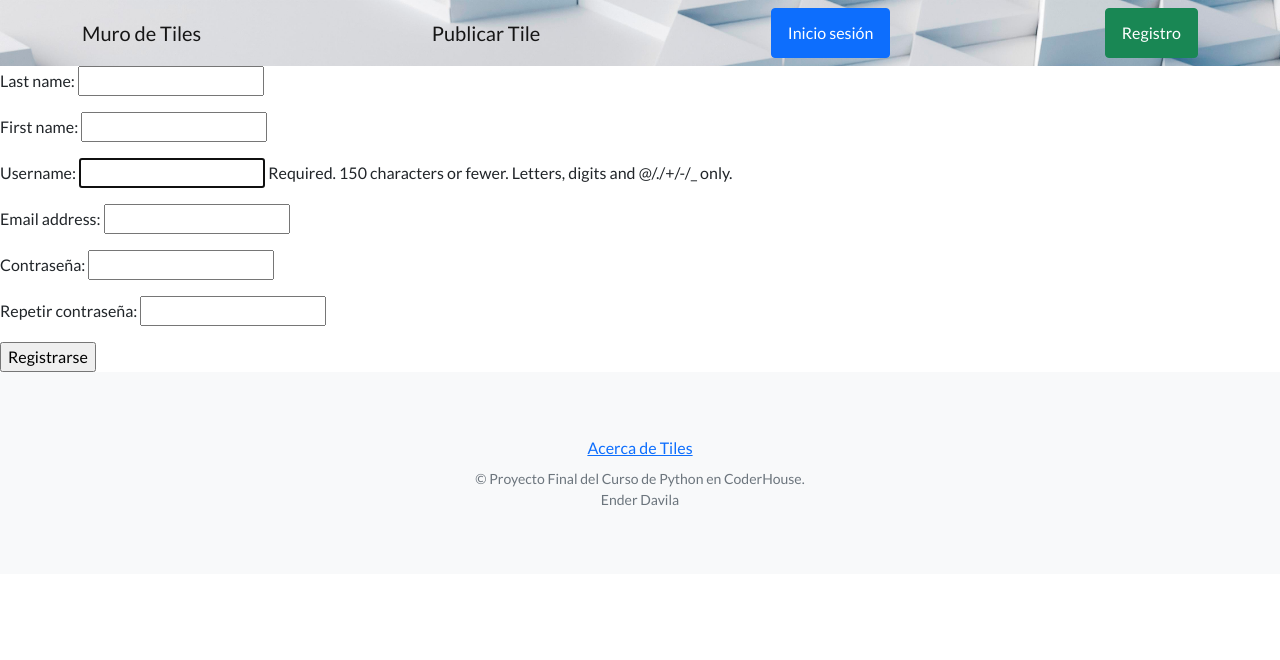
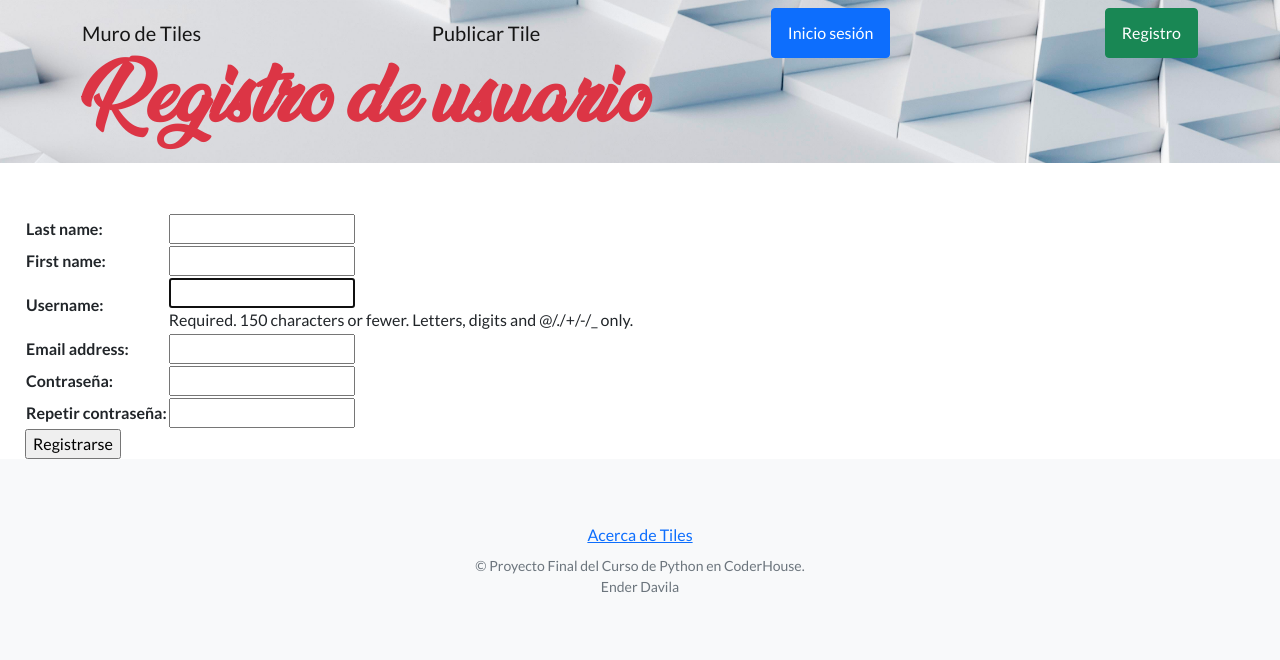
Before and after one commit to djender985/proyecto_final, a Django app: page /perfil/registro/ in a window 1280 px wide. Shown: the top 660 px of the page. Run offline with Django 4.2, Linux system fonts and the light colour scheme; some libraries are stand-ins or nearby versions.

Commit message:
Ultimos detalles

```diff
--- a/perfiles/templates/perfiles/registro.html
+++ b/perfiles/templates/perfiles/registro.html
@@ -1,9 +1,21 @@
 {% extends "base.html" %}
 
+{% block Titulo_nav_bar %}
+  <div class="container">
+      <h1 class="f12" style="font-size: 70px;">
+        Registro de usuario
+      </h1>
+  </div>
+{% endblock Titulo_nav_bar %}
+
 {% block contenido %}
-<form method="post">
-  {% csrf_token %}
-  {{ form.as_p }}
-  <input type="submit" value="Registrarse" />
-</form>
+  <div style="margin-left: 25px; margin-top: 50px;">
+    <form method="post">
+      {% csrf_token %}
+        <table>
+          {{ form.as_table }}
+        </table>
+      <input type="submit" value="Registrarse" />
+    </form>
+  </div>
 {% endblock contenido %}
--- a/templates_base/base.html
+++ b/templates_base/base.html
@@ -10,7 +10,7 @@
         <meta name="author" content="" />
         {% block titulo %}{% endblock titulo %}
         <!-- Favicon-->
-        <link rel="icon" type="image/x-icon" href="{% static 'assets/favicon.ico' %}" />
+        <link rel="icon" type="image/x-icon" href="{% static 'assets/muro.ico' %}" />
         <!-- Bootstrap icons-->
         <link href="https://cdn.jsdelivr.net/npm/bootstrap-icons@1.5.0/font/bootstrap-icons.css" rel="stylesheet" type="text/css" />
         <!-- Google fonts-->
```
Also changed, not shown: db.sqlite3.
